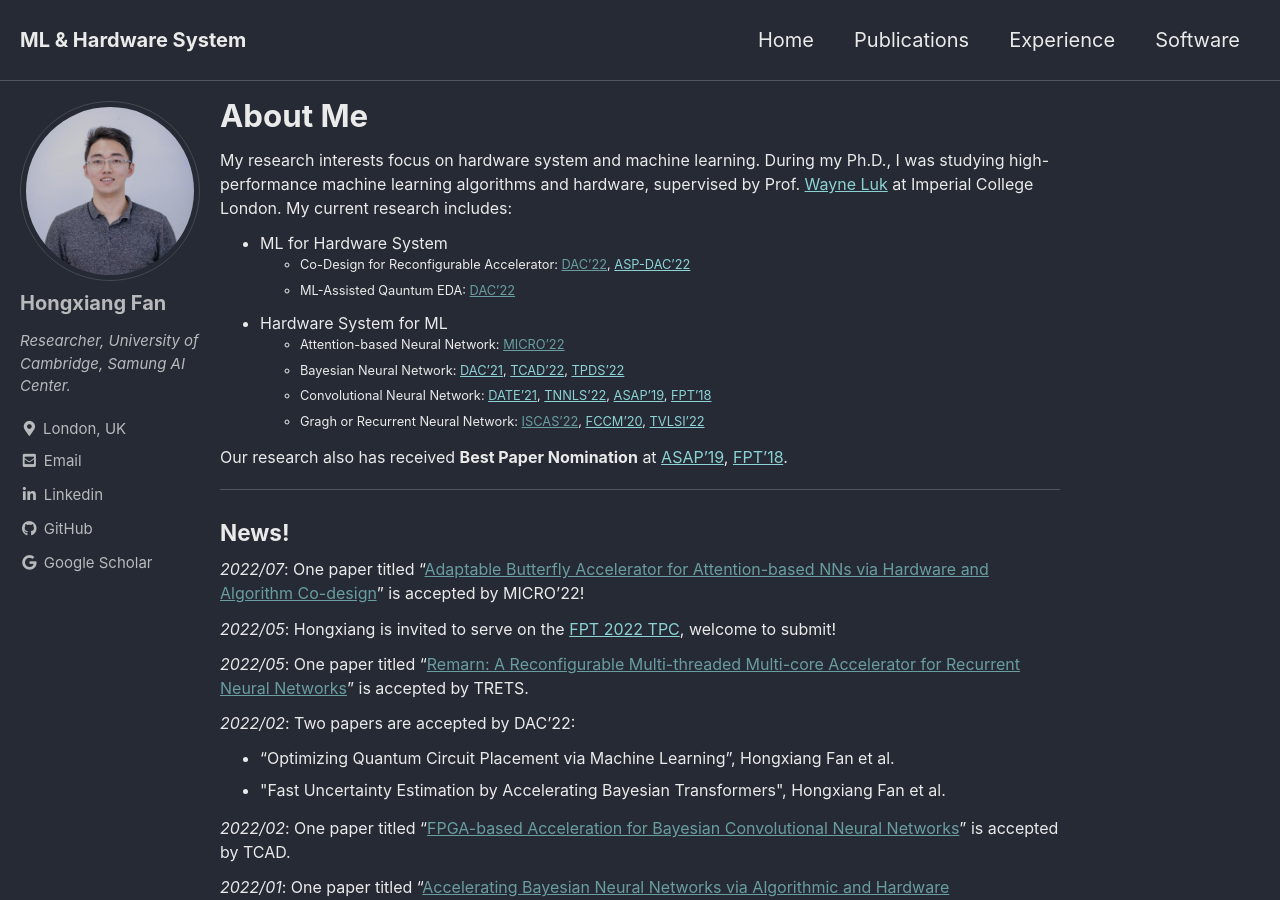
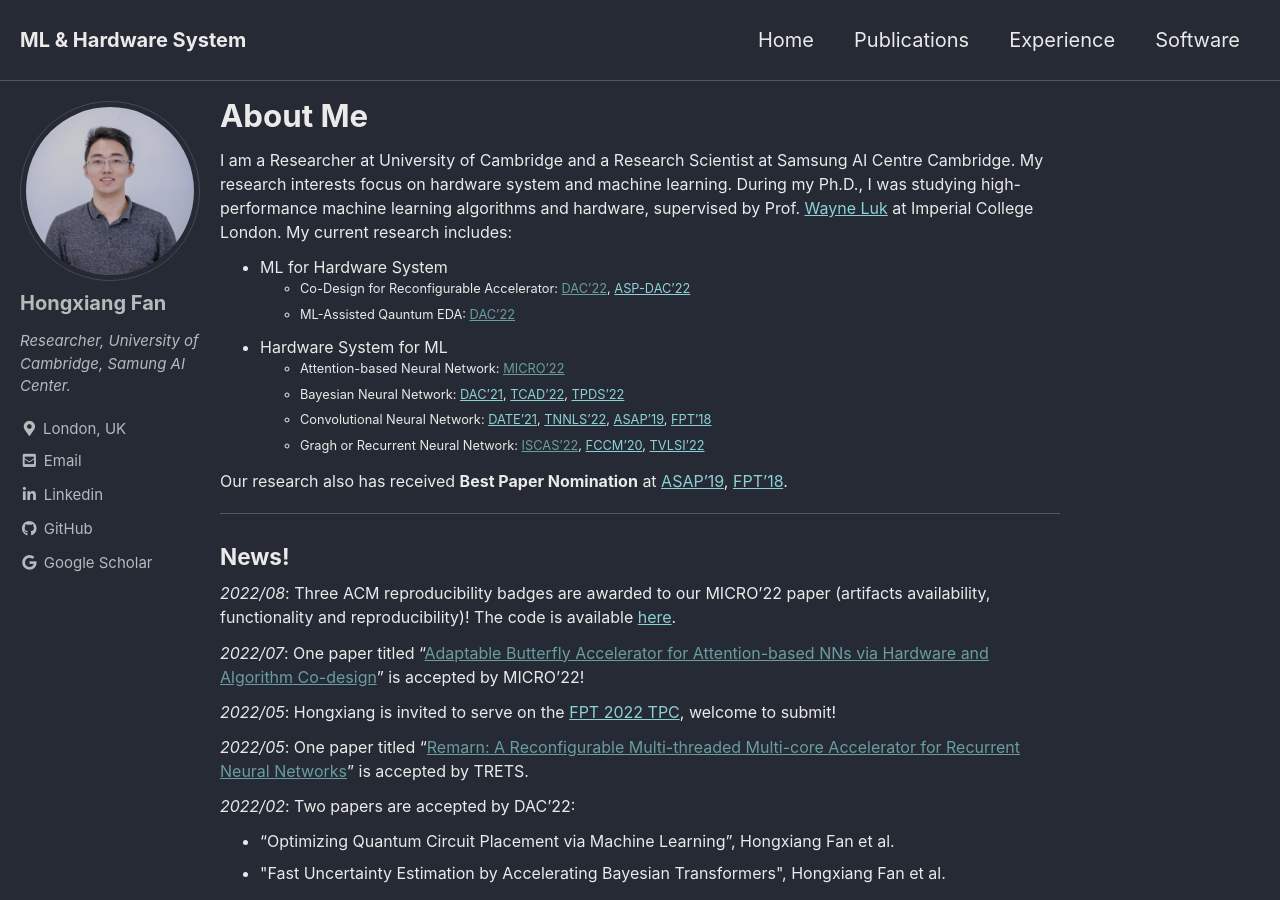
Before and after one commit to os-hxfan/os-hxfan.github.io, a Jekyll site: the page built from index.md, in a window 1280 px wide and 900 px high. Built offline with Jekyll 4.4.1, drawn with Linux system fonts in a browser that asks for light colours; cached includes are drawn as plain includes; our own code applies the rules of GitHub Pages for plain Markdown files.

Commit message:
update August 2022

```diff
--- a/index.md
+++ b/index.md
@@ -6,6 +6,7 @@ order: 1
 
 ### About Me
 
+I am a Researcher at University of Cambridge and a Research Scientist at Samsung AI Centre Cambridge.
 My research interests focus on hardware system and machine learning. During my Ph.D., I was studying high-performance machine learning algorithms and hardware, supervised by Prof. [Wayne Luk](https://www.imperial.ac.uk/people/w.luk) at Imperial College London. My current research includes:
 
 - ML for Hardware System
@@ -22,6 +23,8 @@ Our research also has received **Best Paper Nomination** at [ASAP'19](https://as
 ___
 
 ### News!
+
+*2022/08*: Three ACM reproducibility badges are awarded to our MICRO'22 paper (artifacts availability, functionality and reproducibility)! The code is available [here](https://zenodo.org/record/7010800#.YxEvwezMJhG).
 
 *2022/07*: One paper titled "[Adaptable Butterfly Accelerator for Attention-based NNs via Hardware and Algorithm Co-design]()" is accepted by MICRO'22!
 
```
